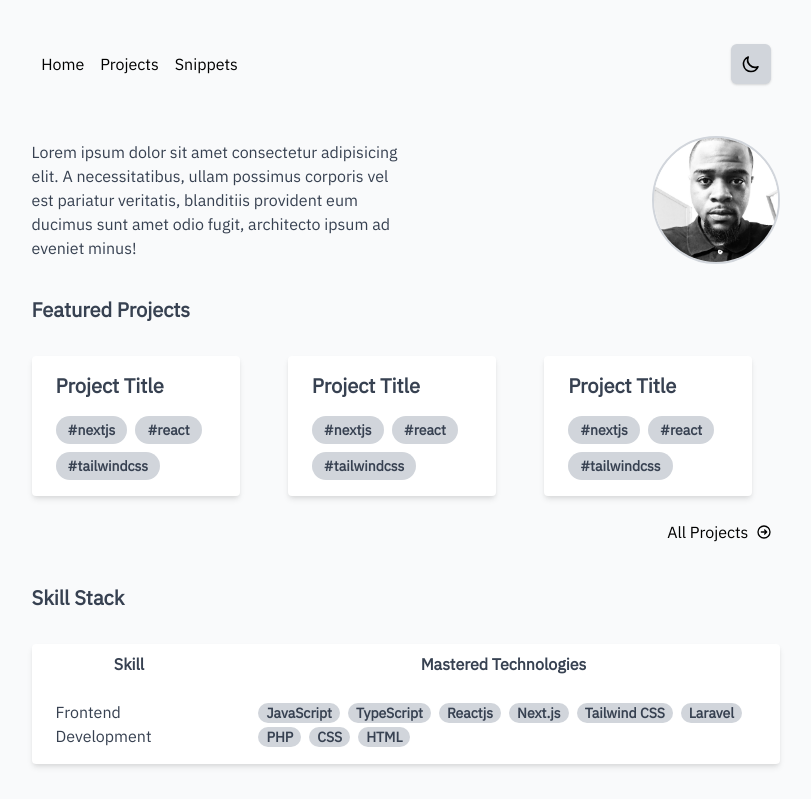
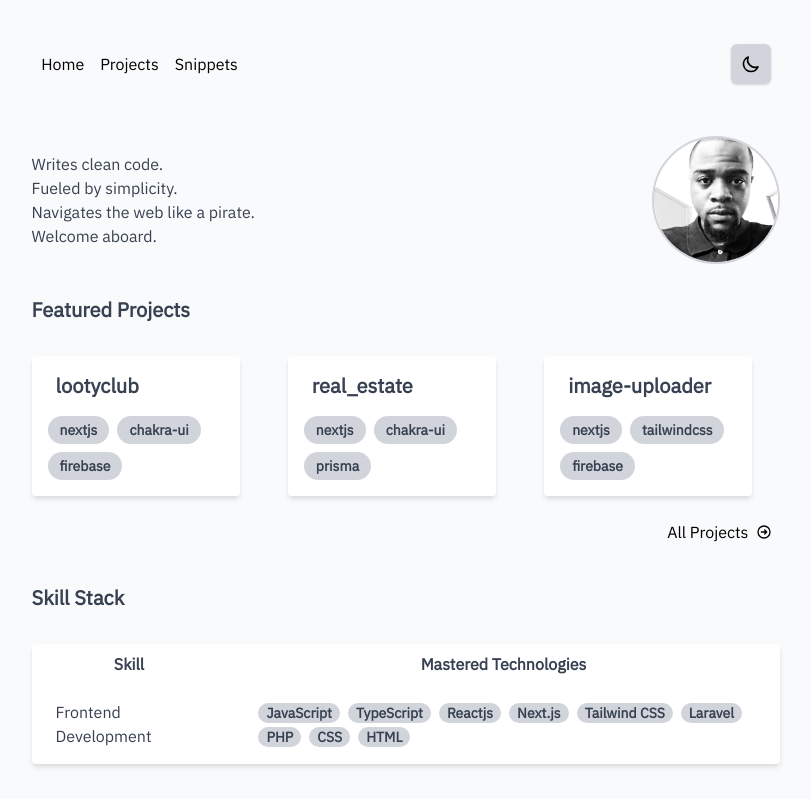
Before and after one commit to cvrlnolan/carlnolan.me, a Next.js app: page / in a window 1280 px wide. Shown: the top 799 px of the page, without its empty margins (234-1045 px from the left). Built offline with nearby package versions, Linux system fonts and the light colour scheme.

Commit message:
More content

```diff
--- /dev/null
+++ b/assets/projects.ts
@@ -0,0 +1,64 @@
+import type { Project } from "@/assets/types";
+
+export const projects: Project[] = [
+  {
+    id: 1,
+    title: "lootyclub",
+    tools: ["nextjs", "chakra-ui", "firebase"],
+    link: "https://app.lootyclub.com",
+  },
+  {
+    id: 2,
+    title: "real_estate",
+    tools: ["nextjs", "chakra-ui", "prisma"],
+    link: "https://realestate-typescript.vercel.app/",
+  },
+  {
+    id: 3,
+    title: "image-uploader",
+    tools: ["nextjs", "tailwindcss", "firebase"],
+    link: "https://image-uploader-taupe.vercel.app/",
+  },
+  {
+    id: 4,
+    title: "myanime",
+    tools: ["nextjs", "tailwindcss", "rest-api"],
+    link: "https://myanime-six.vercel.app/",
+  },
+  {
+    id: 5,
+    title: "thejokes",
+    tools: ["nextjs", "prime-react", "rest-api"],
+    link: "https://thejokes.vercel.app/",
+  },
+  {
+    id: 6,
+    title: "auth-app",
+    tools: ["nextjs", "tailwindcss", "firebase"],
+    link: "https://auth-app-lyart.vercel.app/",
+  },
+  {
+    id: 7,
+    title: "pocketmarvel",
+    tools: ["nextjs", "chakra-ui", "rest-api"],
+    link: "https://pocketmarvel.vercel.app/",
+  },
+  {
+    id: 8,
+    title: "catwiki",
+    tools: ["nextjs", "tailwindcss", "rest-api"],
+    link: "https://catwiki-three.vercel.app/",
+  },
+  {
+    id: 9,
+    title: "therecipees",
+    tools: ["nextjs", "prime-react", "rest-api"],
+    link: "https://therecipees.vercel.app/",
+  },
+  {
+    id: 10,
+    title: "my-unsplash",
+    tools: ["nextjs", "tailwindcss", "mongoDB"],
+    link: "https://my-unsplash-delta.vercel.app/",
+  },
+];
--- /dev/null
+++ b/assets/types.ts
@@ -0,0 +1,6 @@
+export type Project = {
+  id: number;
+  title: string;
+  tools: string[];
+  link: string;
+};
--- a/components/footer.tsx
+++ b/components/footer.tsx
@@ -11,14 +11,14 @@ const Footer = () => {
           </div>
           <div className="grid grid-cols-1 md:grid-cols-2 gap-4">
             <ul className="block space-y-4">
-              <li>Item</li>
-              <li>Item</li>
-              <li>Item</li>
+              <li>Home</li>
+              <li>Projects</li>
+              <li>Snippets</li>
             </ul>
             <ul className="block space-y-4">
-              <li>Item</li>
-              <li>Item</li>
-              <li>Item</li>
+              <li>GitHub</li>
+              <li>Twitter</li>
+              <li>Mail</li>
             </ul>
           </div>
         </div>
--- a/components/introduction.tsx
+++ b/components/introduction.tsx
@@ -4,12 +4,18 @@ const Introduction = () => {
   return (
     <>
       <div className="flex flex-wrap-reverse w-full justify-between items-center">
-        <div className="flex w-full md:w-1/2 justify-center">
-          <p className="text-gray-700 dark:text-gray-300">
-            Lorem ipsum dolor sit amet consectetur adipisicing elit. A
-            necessitatibus, ullam possimus corporis vel est pariatur veritatis,
-            blanditiis provident eum ducimus sunt amet odio fugit, architecto
-            ipsum ad eveniet minus!
+        <div className="flex-col w-full md:w-1/2 justify-center">
+          <p className="text-gray-700 dark:text-gray-300 text-center md:text-justify">
+            Writes clean code.
+          </p>
+          <p className="text-gray-700 dark:text-gray-300 text-center md:text-justify">
+            Fueled by simplicity.
+          </p>
+          <p className="text-gray-700 dark:text-gray-300 text-center md:text-justify">
+            Navigates the web like a pirate.
+          </p>
+          <p className="text-gray-700 dark:text-gray-300 text-center md:text-justify">
+            Welcome aboard.
           </p>
         </div>
         <div className="flex mx-auto md:mx-0 mb-4 md:mb-0">
--- a/components/projects/featuredProjects.tsx
+++ b/components/projects/featuredProjects.tsx
@@ -2,6 +2,8 @@ import React from "react";
 import Link from "next/link";
 import ProjectCard from "@/components/projects/projectCard";
 import { ArrowCircleRightIcon } from "@heroicons/react/outline";
+import { projects } from "@/assets/projects";
+import type { Project } from "@/assets/types";
 
 const FeaturedProjects = () => {
   return (
@@ -10,8 +12,14 @@ const FeaturedProjects = () => {
         Featured Projects
       </p>
       <div className="grid w-full grid-cols-1 md:grid-cols-2 lg:grid-cols-3 gap-5">
-        {[...Array(3)].map((e: any, i: number) => (
-          <ProjectCard key={i} />
+        {projects.slice(0, 3).map((project: Project, i: number) => (
+          <ProjectCard
+            key={i}
+            id={project.id}
+            title={project.title}
+            tools={project.tools}
+            link={project.link}
+          />
         ))}
       </div>
       <div className="flex w-full mt-4 justify-end">
--- a/components/projects/projectCard.tsx
+++ b/components/projects/projectCard.tsx
@@ -1,24 +1,24 @@
 import React from "react";
+import type { Project } from "@/assets/types";
 
-const ProjectCard = () => {
+const ProjectCard = (props: Project) => {
   return (
     <>
       <div className="w-full md:w-52 bg-white dark:bg-gray-800 overflow-hidden rounded shadow-md">
         <div className="px-6 py-4">
           <div className="font-bold text-xl text-gray-700 dark:text-gray-300">
-            Project Title
+            {props.title}
           </div>
         </div>
-        <div className="flex flex-wrap px-6 pb-2">
-          <span className="inline-flex bg-gray-300 dark:bg-gray-600 rounded-full px-3 py-1 text-sm font-semibold text-gray-700 dark:text-gray-300 mr-2 mb-2">
-            #nextjs
-          </span>
-          <span className="inline-flex bg-gray-300 dark:bg-gray-600 rounded-full px-3 py-1 text-sm font-semibold text-gray-700 dark:text-gray-300 mr-2 mb-2">
-            #react
-          </span>
-          <span className="inline-flex bg-gray-300 dark:bg-gray-600 rounded-full px-3 py-1 text-sm font-semibold text-gray-700 dark:text-gray-300 mr-2 mb-2">
-            #tailwindcss
-          </span>
+        <div className="flex flex-wrap px-4 pb-2">
+          {props.tools.map((tool: string, i: number) => (
+            <span
+              key={i}
+              className="inline-flex bg-gray-300 dark:bg-gray-600 rounded-full px-3 py-1 text-sm font-semibold text-gray-700 dark:text-gray-300 mr-2 mb-2"
+            >
+              {tool}
+            </span>
+          ))}
         </div>
       </div>
     </>
--- a/components/projects/projectsPage.tsx
+++ b/components/projects/projectsPage.tsx
@@ -1,5 +1,7 @@
 import React from "react";
 import ProjectCard from "@/components/projects/projectCard";
+import { projects } from "@/assets/projects";
+import type { Project } from "@/assets/types";
 
 const ProjectsPage = () => {
   return (
@@ -16,8 +18,14 @@ const ProjectsPage = () => {
         </p>
       </div>
       <div className="grid w-full grid-cols-1 md:grid-cols-2 lg:grid-cols-3 gap-5">
-        {[...Array(9)].map((e: any, i: number) => (
-          <ProjectCard key={i} />
+        {projects.map((project: Project, i: number) => (
+          <ProjectCard
+            key={i}
+            id={project.id}
+            title={project.title}
+            tools={project.tools}
+            link={project.link}
+          />
         ))}
       </div>
     </>
```
